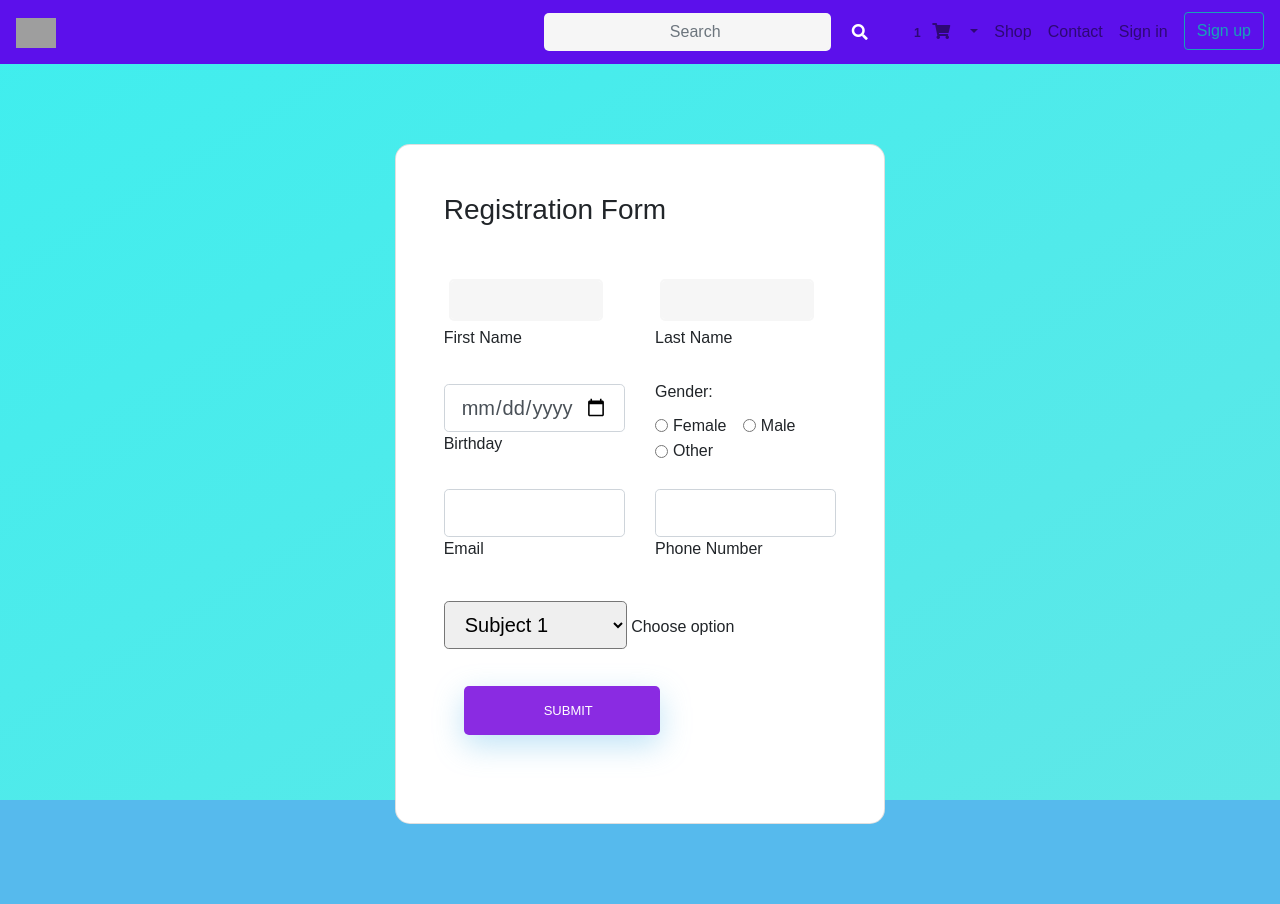
After one commit to imraan024/Ecommerce-Project, a Django app: page /registration/ in a window 1280 px wide. The commit adds this page. Run offline with Django 3.2, Linux system fonts and the light colour scheme; some libraries are stand-ins or nearby versions; grey boxes are pictures that could not be loaded.

Commit message:
registration page html done

```diff
--- a/mainapp/urls.py
+++ b/mainapp/urls.py
@@ -1,6 +1,8 @@
 from django.urls import path
-from .views import home_view
+from .views import home_view, login_view, registration_view
 
 urlpatterns = [
     path('', home_view, name='home'),
+    path('sign-in/', login_view, name='login'),
+    path('registration/', registration_view, name='registration'),
 ]
--- a/mainapp/views.py
+++ b/mainapp/views.py
@@ -6,8 +6,8 @@ from django.core.paginator import Paginator
 
 def home_view(request):
     context = {}
-    products = Products.objects.get_queryset().order_by('id')
-    paginator = Paginator(products, 2)
+    products = Products.objects.all()
+    paginator = Paginator(products, 3)
     page_number = request.GET.get('page')
     page_obj = paginator.get_page(page_number)
     context = {
@@ -15,3 +15,9 @@ def home_view(request):
         'page_obj' : page_obj
     }
     return render(request, "home.html", context)
+
+def login_view(request):
+    return render(request, "login.html")
+
+def registration_view(request):
+    return render(request, "registration.html")
--- /dev/null
+++ b/static/style.css
@@ -0,0 +1,280 @@
+
+/* BASIC */
+
+html {
+    background-color: #56baed;
+  }
+
+  body {
+    font-family: "Poppins", sans-serif;
+    height: 100vh;
+  }
+
+  a {
+    color: #92badd;
+    display:inline-block;
+    text-decoration: none;
+    font-weight: 400;
+  }
+
+  h2 {
+    text-align: center;
+    font-size: 16px;
+    font-weight: 600;
+    text-transform: uppercase;
+    display:inline-block;
+    margin: 40px 8px 10px 8px;
+    color: #cccccc;
+  }
+
+
+
+  /* STRUCTURE */
+
+  .wrapper {
+    display: flex;
+    align-items: center;
+    flex-direction: column;
+    justify-content: center;
+    width: 100%;
+    min-height: 100%;
+    padding: 20px;
+  }
+
+  #formContent {
+    -webkit-border-radius: 10px 10px 10px 10px;
+    border-radius: 10px 10px 10px 10px;
+    background: #fff;
+    padding: 30px;
+    width: 90%;
+    max-width: 450px;
+    position: relative;
+    padding: 0px;
+    -webkit-box-shadow: 0 30px 60px 0 rgba(0,0,0,0.3);
+    box-shadow: 0 30px 60px 0 rgba(0,0,0,0.3);
+    text-align: center;
+  }
+
+  #formFooter {
+    background-color: #f6f6f6;
+    border-top: 1px solid #dce8f1;
+    padding: 25px;
+    text-align: center;
+    -webkit-border-radius: 0 0 10px 10px;
+    border-radius: 0 0 10px 10px;
+  }
+
+
+
+  /* TABS */
+
+  h2.inactive {
+    color: #cccccc;
+  }
+
+  h2.active {
+    color: #0d0d0d;
+    border-bottom: 2px solid #5fbae9;
+  }
+
+
+
+  /* FORM TYPOGRAPHY*/
+
+  input[type=button], input[type=submit], input[type=reset]  {
+    background-color: #56baed;
+    border: none;
+    color: white;
+    padding: 15px 80px;
+    text-align: center;
+    text-decoration: none;
+    display: inline-block;
+    text-transform: uppercase;
+    font-size: 13px;
+    -webkit-box-shadow: 0 10px 30px 0 rgba(95,186,233,0.4);
+    box-shadow: 0 10px 30px 0 rgba(95,186,233,0.4);
+    -webkit-border-radius: 5px 5px 5px 5px;
+    border-radius: 5px 5px 5px 5px;
+    margin: 5px 20px 40px 20px;
+    -webkit-transition: all 0.3s ease-in-out;
+    -moz-transition: all 0.3s ease-in-out;
+    -ms-transition: all 0.3s ease-in-out;
+    -o-transition: all 0.3s ease-in-out;
+    transition: all 0.3s ease-in-out;
+  }
+
+  input[type=button]:hover, input[type=submit]:hover, input[type=reset]:hover  {
+    background-color: #39ace7;
+  }
+
+  input[type=button]:active, input[type=submit]:active, input[type=reset]:active  {
+    -moz-transform: scale(0.95);
+    -webkit-transform: scale(0.95);
+    -o-transform: scale(0.95);
+    -ms-transform: scale(0.95);
+    transform: scale(0.95);
+  }
+
+  input[type=text] {
+    background-color: #f6f6f6;
+    border: none;
+    color: #0d0d0d;
+    padding: 15px 32px;
+    text-align: center;
+    text-decoration: none;
+    display: inline-block;
+    font-size: 16px;
+    margin: 5px;
+    width: 85%;
+    border: 2px solid #f6f6f6;
+    -webkit-transition: all 0.5s ease-in-out;
+    -moz-transition: all 0.5s ease-in-out;
+    -ms-transition: all 0.5s ease-in-out;
+    -o-transition: all 0.5s ease-in-out;
+    transition: all 0.5s ease-in-out;
+    -webkit-border-radius: 5px 5px 5px 5px;
+    border-radius: 5px 5px 5px 5px;
+  }
+
+  input[type=text]:focus {
+    background-color: #fff;
+    border-bottom: 2px solid #5fbae9;
+  }
+
+  input[type=text]:placeholder {
+    color: #cccccc;
+  }
+
+
+
+  /* ANIMATIONS */
+
+  /* Simple CSS3 Fade-in-down Animation */
+  .fadeInDown {
+    -webkit-animation-name: fadeInDown;
+    animation-name: fadeInDown;
+    -webkit-animation-duration: 1s;
+    animation-duration: 1s;
+    -webkit-animation-fill-mode: both;
+    animation-fill-mode: both;
+  }
+
+  @-webkit-keyframes fadeInDown {
+    0% {
+      opacity: 0;
+      -webkit-transform: translate3d(0, -100%, 0);
+      transform: translate3d(0, -100%, 0);
+    }
+    100% {
+      opacity: 1;
+      -webkit-transform: none;
+      transform: none;
+    }
+  }
+
+  @keyframes fadeInDown {
+    0% {
+      opacity: 0;
+      -webkit-transform: translate3d(0, -100%, 0);
+      transform: translate3d(0, -100%, 0);
+    }
+    100% {
+      opacity: 1;
+      -webkit-transform: none;
+      transform: none;
+    }
+  }
+
+  /* Simple CSS3 Fade-in Animation */
+  @-webkit-keyframes fadeIn { from { opacity:0; } to { opacity:1; } }
+  @-moz-keyframes fadeIn { from { opacity:0; } to { opacity:1; } }
+  @keyframes fadeIn { from { opacity:0; } to { opacity:1; } }
+
+  .fadeIn {
+    opacity:0;
+    -webkit-animation:fadeIn ease-in 1;
+    -moz-animation:fadeIn ease-in 1;
+    animation:fadeIn ease-in 1;
+
+    -webkit-animation-fill-mode:forwards;
+    -moz-animation-fill-mode:forwards;
+    animation-fill-mode:forwards;
+
+    -webkit-animation-duration:.5s;
+    -moz-animation-duration:.5s;
+    animation-duration:.5s;
+  }
+
+  .fadeIn.first {
+    -webkit-animation-delay: 0.2s;
+    -moz-animation-delay: 0.2s;
+    animation-delay: 0.2s;
+  }
+
+  .fadeIn.second {
+    -webkit-animation-delay: 0.3s;
+    -moz-animation-delay: 0.3s;
+    animation-delay: 0.3s;
+  }
+
+  .fadeIn.third {
+    -webkit-animation-delay: 0.4s;
+    -moz-animation-delay: 0.4s;
+    animation-delay: 0.4s;
+  }
+
+  .fadeIn.fourth {
+    width: 50%;
+    text-align: left;
+    background-color: blueviolet;
+    -webkit-animation-delay: 0.5s;
+    -moz-animation-delay: 0.5s;
+    animation-delay: 0.5s;
+  }
+
+  /* Simple CSS3 Fade-in Animation */
+  .underlineHover:after {
+    display: block;
+    left: 0;
+    bottom: -10px;
+    width: 0;
+    height: 2px;
+    background-color: #56baed;
+    content: "";
+    transition: width 0.2s;
+    text-decoration: none;
+  }
+
+  .underlineHover:hover {
+    color: #0d0d0d;
+    text-decoration: none;
+  }
+
+  .underlineHover:hover:after{
+    width: 100%;
+    text-decoration: none;
+  }
+
+
+
+  /* OTHERS */
+
+  *:focus {
+      outline: none;
+  }
+
+  #icon {
+    width:60%;
+  }
+  body{
+    background: linear-gradient(to bottom right, rgb(63, 238, 238), rgb(95, 231, 231))
+  }
+  .card-registration .select-input.form-control[readonly]:not([disabled]) {
+    width: 100%;
+    font-size: 1rem;
+    line-height: 1.15;
+  }
+  .card-registration .select-arrow {
+    top: 13px;
+    width: 100%;
+  }
--- a/templates/base.html
+++ b/templates/base.html
@@ -1,3 +1,5 @@
+
+{% load static %}
 <!DOCTYPE html>
 <html lang="en">
 <head>
@@ -9,15 +11,20 @@
     <link rel="stylesheet" href="https://cdnjs.cloudflare.com/ajax/libs/font-awesome/5.13.0/css/all.min.css" integrity="sha256-h20CPZ0QyXlBuAw7A+KluUYx/3pK+c7lYEpqLTlxjYQ=" crossorigin="anonymous" />
     <!-- Latest compiled and minified JavaScript -->
     <script src="https://maxcdn.bootstrapcdn.com/bootstrap/3.3.7/js/bootstrap.min.js" integrity="sha384-Tc5IQib027qvyjSMfHjOMaLkfuWVxZxUPnCJA7l2mCWNIpG9mGCD8wGNIcPD7Txa" crossorigin="anonymous"></script>
-    <link rel="stylesheet" href="static/style.css">
+
+
+    {% block style%}
+    {% endblock %}
+
+    <link rel="stylesheet" href='{% static "style.css" %}'>
     <title>E commerce</title>
 </head>
 
 <body>
 <!-- Navbar -->
-<nav class="navbar navbar-expand-md navbar-light" style="background-color: #4b92c4;">
+<nav class="navbar navbar-expand-md navbar-light" style="background-color: #5c10eb;">
 
-    <a class="navbar-brand" href="#!">
+    <a class="navbar-brand" href="{% url 'home' %}">
       <img src="https://mdbootstrap.com/img/logo/mdb-transaprent-noshadows.png" height="30" alt="E COM">
     </a>
 
@@ -63,12 +70,12 @@
           </a>
         </li>
         <li class="nav-item d-md-none d-xl-inline-block">
-          <a href="#!" class="nav-link waves-effect">
+          <a href="{% url 'login' %}" class="nav-link waves-effect">
             Sign in
           </a>
         </li>
         <li class="nav-item pl-2 mb-2 mb-md-0 d-md-none d-xl-inline-block">
-          <a href="#!" type="button"
+          <a href="{% url 'registration' %}" type="button"
             class="btn btn-outline-info btn-md btn-rounded btn-navbar waves-effect waves-light">Sign
             up</a>
         </li>
--- a/templates/home.html
+++ b/templates/home.html
@@ -11,9 +11,10 @@
                     <div class="card" style="width: 18rem; height: 28rem;">
                         <img src="{{ product.image.url}}" class="card-img-top" alt="..." style="width: 100%; height: 50%;">
                         <div class="card-body">
-                            <h5 class="card-title">{{ product.title }}</h5>
+                            <h5 class="card-title">{{ product.title }} </h5>
                             <h6 class="card-subtitle mb-2 text-muted">{{product.category}}</h6>
                             <p class="card-text">{{ product.description }}</p>
+                            <h6 class="card-text">{{ product.price }}</h6>
                             <a href="#" class="btn btn-primary"> View more</a>
                             <a href="#" class="btn btn-primary"> Add to cart</a>
                         </div>
--- /dev/null
+++ b/templates/registration.html
@@ -0,0 +1,131 @@
+{% extends "base.html" %}
+
+{% block body %}
+<div class="wrapper fadeInDown">
+<section class="vh-100 gradient-custom">
+    <div class="container py-5 h-100">
+      <div class="row justify-content-center align-items-center h-100">
+        <div class="col-12 col-lg-9 col-xl-7">
+          <div class="card shadow-2-strong card-registration" style="border-radius: 15px; width: 100%;">
+            <div class="card-body p-4 p-md-5">
+              <h3 class="mb-4 pb-2 pb-md-0 mb-md-5">Registration Form</h3>
+              <form>
+
+                <div class="row">
+                  <div class="col-md-6 mb-4">
+
+                    <div class="form-outline">
+                      <input type="text" id="firstName" class="form-control form-control-lg" />
+                      <label class="form-label" for="firstName">First Name</label>
+                    </div>
+
+                  </div>
+                  <div class="col-md-6 mb-4">
+
+                    <div class="form-outline">
+                      <input type="text" id="lastName" class="form-control form-control-lg" />
+                      <label class="form-label" for="lastName">Last Name</label>
+                    </div>
+
+                  </div>
+                </div>
+
+                <div class="row">
+                  <div class="col-md-6 mb-4 d-flex align-items-center">
+
+                    <div class="form-outline datepicker w-100">
+                      <input
+                        type="date"
+                        class="form-control form-control-lg"
+                        id="birthdayDate"
+                      />
+                      <label for="birthdayDate" class="form-label">Birthday</label>
+                    </div>
+
+                  </div>
+                  <div class="col-md-6 mb-4">
+
+                    <h6 class="mb-2 pb-1">Gender: </h6>
+
+                    <div class="form-check form-check-inline">
+                      <input
+                        class="form-check-input"
+                        type="radio"
+                        name="inlineRadioOptions"
+                        id="femaleGender"
+                        value="option1"
+                      />
+                      <label class="form-check-label" for="femaleGender">Female</label>
+                    </div>
+
+                    <div class="form-check form-check-inline">
+                      <input
+                        class="form-check-input"
+                        type="radio"
+                        name="inlineRadioOptions"
+                        id="maleGender"
+                        value="option2"
+                      />
+                      <label class="form-check-label" for="maleGender">Male</label>
+                    </div>
+
+                    <div class="form-check form-check-inline">
+                      <input
+                        class="form-check-input"
+                        type="radio"
+                        name="inlineRadioOptions"
+                        id="otherGender"
+                        value="option3"
+                      />
+                      <label class="form-check-label" for="otherGender">Other</label>
+                    </div>
+
+                  </div>
+                </div>
+
+                <div class="row">
+                  <div class="col-md-6 mb-4 pb-2">
+
+                    <div class="form-outline">
+                      <input type="email" id="emailAddress" class="form-control form-control-lg" />
+                      <label class="form-label" for="emailAddress">Email</label>
+                    </div>
+
+                  </div>
+                  <div class="col-md-6 mb-4 pb-2">
+
+                    <div class="form-outline">
+                      <input type="number" id="phoneNumber" class="form-control form-control-lg" />
+                      <label class="form-label" for="phoneNumber">Phone Number</label>
+                    </div>
+
+                  </div>
+                </div>
+
+                <div class="row">
+                  <div class="col-12">
+
+                    <select class="select form-control-lg">
+                      <option value="1" disabled>Choose option</option>
+                      <option value="2">Subject 1</option>
+                      <option value="3">Subject 2</option>
+                      <option value="4">Subject 3</option>
+                    </select>
+                    <label class="form-label select-label">Choose option</label>
+
+                  </div>
+                </div>
+
+                <div class="mt-4 pt-2">
+                  <input class="fadeIn fourth" type="submit" value="Submit" />
+                </div>
+
+              </form>
+            </div>
+          </div>
+        </div>
+      </div>
+    </div>
+  </section>
+</div>
+{% endblock %}
```
Also changed, not shown: templates/login.html (added, +34 -0 lines).
